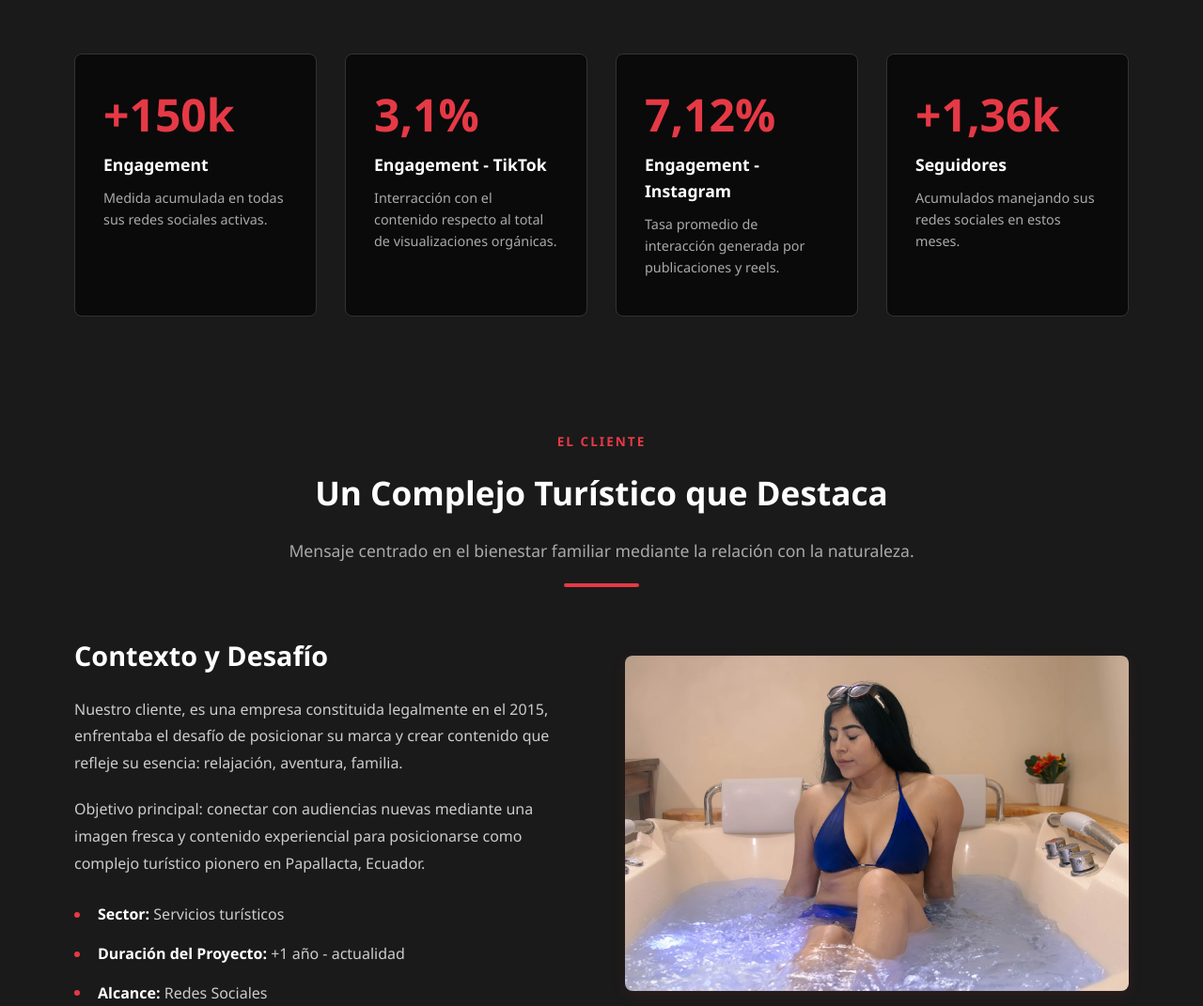
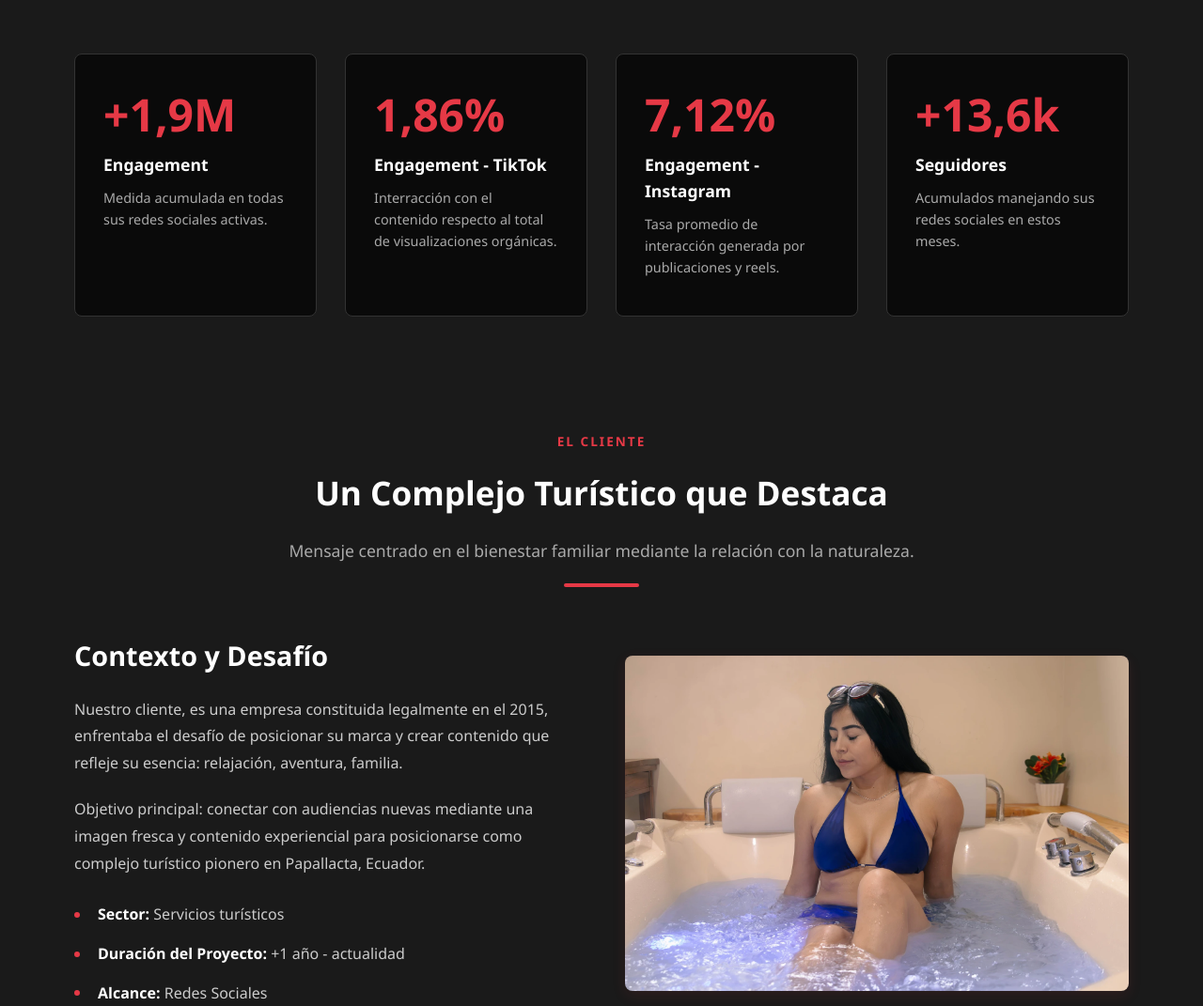
Before and after one commit to hunaestudios/hunaestudios.github.io, a plain HTML site: page projects/termas-de-jamanco.html in a window 1280 px wide. Shown: the part 1363-2434 px from the top of the page at 94% size. Drawn offline with Linux system fonts and the light colour scheme.

Commit message:
act terjamanco

```diff
--- a/projects/termas-de-jamanco.html
+++ b/projects/termas-de-jamanco.html
@@ -924,12 +924,12 @@
         <div class="container">
             <div class="stats-grid">
                 <div class="stat-card">
-                    <div class="stat-number">+150k</div>
+                    <div class="stat-number">+1,9M</div>
                     <div class="stat-label">Engagement</div>
                     <div class="stat-sublabel">Medida acumulada en todas sus redes sociales activas.</div>
                 </div>
                 <div class="stat-card">
-                    <div class="stat-number">3,1%</div>
+                    <div class="stat-number">1,86%</div>
                     <div class="stat-label">Engagement - TikTok</div>
                     <div class="stat-sublabel">Interracción con el contenido respecto al total de visualizaciones orgánicas.</div>
                 </div>
@@ -939,7 +939,7 @@
                     <div class="stat-sublabel">Tasa promedio de interacción generada por publicaciones y reels.</div>
                 </div>
                 <div class="stat-card">
-                    <div class="stat-number">+1,36k</div>
+                    <div class="stat-number">+13,6k</div>
                     <div class="stat-label">Seguidores</div>
                     <div class="stat-sublabel">Acumulados manejando sus redes sociales en estos meses.</div>
                 </div>
@@ -978,8 +978,8 @@
         <div class="container">
             <div class="section-header">
                 <span class="section-tag">Impacto</span>
-                <h2>Resultados Medibles</h2>
-                <p>Datos concretos que demuestran el éxito de la campaña</p>
+                <h2>Resultados Obtenidos</h2>
+                <p>Resultados obtenidos sobre el alcance de la campaña</p>
             </div>
             <div class="simple-grid">
                 <div class="grid-card">
```
